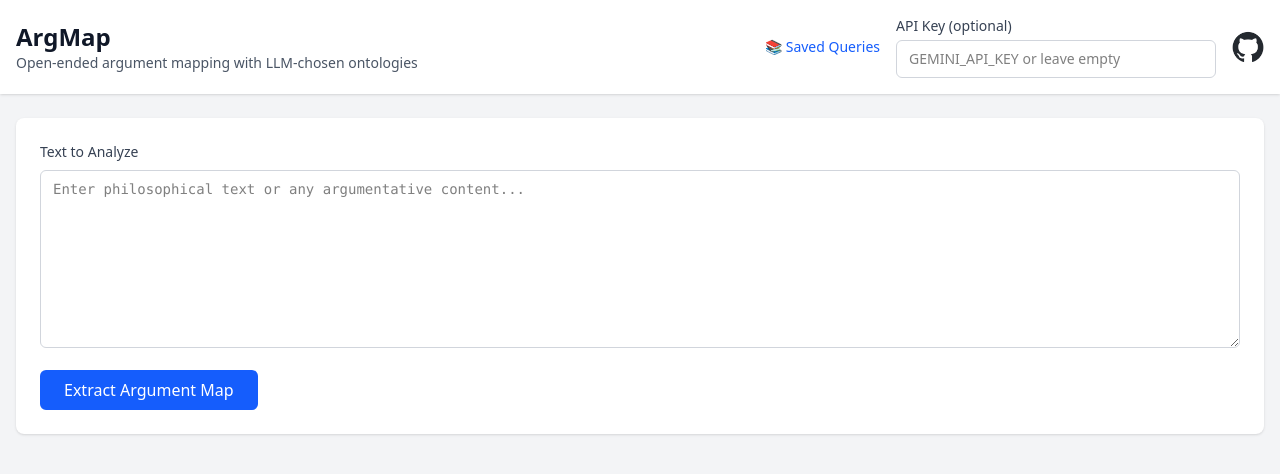
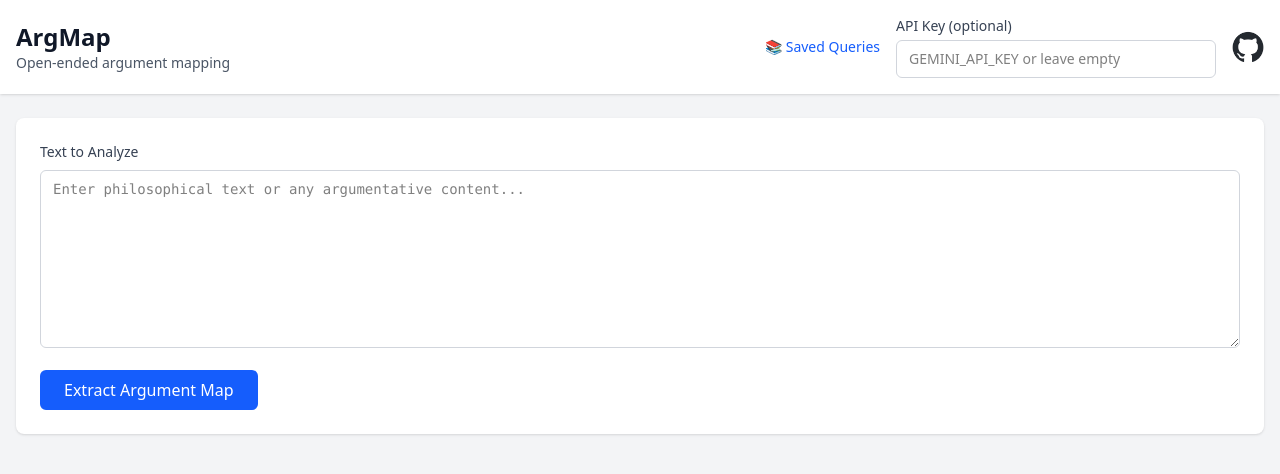
Before and after one commit to namin/argmap, a React (Vite) app in the folder frontend/: page / in a window 1280 px wide. Shown: the top 474 px of the page. Built offline with nearby package versions, Linux system fonts and the light colour scheme.

Commit message:
tweak in tagline

```diff
--- a/frontend/src/App.tsx
+++ b/frontend/src/App.tsx
@@ -131,7 +131,7 @@
         <div className="max-w-7xl mx-auto px-4 py-4 flex justify-between items-center">
           <div>
             <h1 className="text-2xl font-bold text-gray-900">ArgMap</h1>
-            <p className="text-sm text-gray-600">Open-ended argument mapping with LLM-chosen ontologies</p>
+            <p className="text-sm text-gray-600">Open-ended argument mapping</p>
           </div>
           <div className="flex items-center gap-4">
             <a
```
